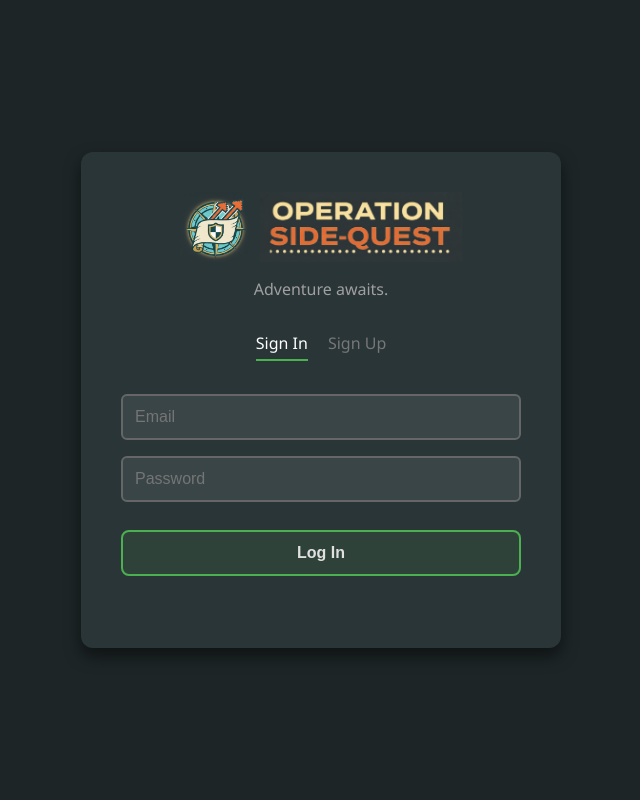
After one commit to JTSIV1/operation-side-quest, a Flask app: page /login in a window 1280 px wide. The commit adds this page. Shown: the whole page, without its empty margins (319-959 px from the left). Run offline with Flask 3, Linux system fonts and the light colour scheme.

Commit message:
frontend login screen and forwarding

```diff
--- a/frontend/app.py
+++ b/frontend/app.py
@@ -6,5 +6,9 @@ app = Flask(__name__)
 def index():
     return render_template("index.html")
 
+@app.route("/login")
+def login():
+    return render_template("login.html")
+
 if __name__ == "__main__":
     app.run(debug=True)
--- /dev/null
+++ b/frontend/templates/login.html
@@ -0,0 +1,214 @@
+<!DOCTYPE html>
+<html lang="en">
+<head>
+    <meta charset="UTF-8">
+    <meta name="viewport" content="width=device-width, initial-scale=1.0">
+    <title>Operation Side-Quest - Login</title>
+    <style>
+        body {
+            font-family: 'Segoe UI', Tahoma, Geneva, Verdana, sans-serif;
+            background-color: #1D2526;
+            color: #e0e0e0;
+            display: flex;
+            flex-direction: column;
+            align-items: center;
+            justify-content: center;
+            height: 100vh;
+            margin: 0;
+        }
+        .container {
+            background-color: #2A3537;
+            padding: 2.5rem;
+            border-radius: 12px;
+            box-shadow: 0 8px 16px rgba(0,0,0,0.5);
+            width: 100%;
+            max-width: 400px;
+            text-align: center;
+        }
+        .branding-login {
+            display: flex;
+            justify-content: center;
+            align-items: center;
+            margin-bottom: 1rem;
+        }
+        .branding-login img {
+            height: 70px;
+            width: auto;
+        }
+        p.subtitle {
+            margin-top: 0;
+            margin-bottom: 2rem;
+            color: #a0a0a0;
+        }
+        input {
+            width: 100%;
+            padding: 12px;
+            margin: 8px 0;
+            border-radius: 6px;
+            border: 2px solid #666;
+            background-color: #3A4547;
+            color: white;
+            box-sizing: border-box;
+            font-size: 1rem;
+        }
+        input:focus {
+            outline: none;
+            border-color: #4CAF50;
+        }
+        button {
+            width: 100%;
+            padding: 12px;
+            background-color: rgba(76, 175, 80, 0.1);
+            color: #e0e0e0;
+            border: 2px solid #4CAF50;
+            border-radius: 8px;
+            cursor: pointer;
+            font-size: 1rem;
+            font-weight: bold;
+            margin-top: 20px;
+            transition: background-color 0.3s ease;
+        }
+        button:hover {
+            background-color: rgba(76, 175, 80, 0.25);
+        }
+        .toggle {
+            display: flex;
+            justify-content: center;
+            gap: 20px;
+            margin-bottom: 25px;
+            cursor: pointer;
+            font-weight: 500;
+        }
+        .toggle span {
+            padding-bottom: 5px;
+            border-bottom: 2px solid transparent;
+            color: #777;
+            transition: all 0.3s;
+        }
+        .toggle span.active {
+            border-bottom: 2px solid #4CAF50;
+            color: #fff;
+        }
+        .hidden { display: none; }
+        .error { color: #cf6679; font-size: 0.9rem; margin-top: 15px; min-height: 1.2em; }
+    </style>
+</head>
+<body>
+    <div class="container">
+        <div class="branding-login">
+            <img src="{{ url_for('static', filename='images/logo.png') }}" alt="Logo" style="margin-right: 10px;">
+            <img src="{{ url_for('static', filename='images/text.png') }}" alt="Operation Side-Quest">
+        </div>
+        <p class="subtitle">Adventure awaits.</p>
+
+        <div class="toggle">
+            <span id="tab-login" class="active" onclick="showLogin()">Sign In</span>
+            <span id="tab-signup" onclick="showSignup()">Sign Up</span>
+        </div>
+
+        <div id="login-form">
+            <input type="email" id="login-email" placeholder="Email" required>
+            <input type="password" id="login-password" placeholder="Password" required>
+            <button onclick="doLogin()">Log In</button>
+        </div>
+
+        <div id="signup-form" class="hidden">
+            <input type="text" id="signup-username" placeholder="Username" required>
+            <input type="email" id="signup-email" placeholder="Email" required>
+            <div style="display: flex; gap: 10px;">
+                <input type="text" id="signup-firstname" placeholder="First Name" required>
+                <input type="text" id="signup-lastname" placeholder="Last Name" required>
+            </div>
+            <input type="password" id="signup-password" placeholder="Password" required>
+            <button onclick="doSignup()">Sign Up</button>
+        </div>
+        <div id="message" class="error"></div>
+    </div>
+
+    <script>
+        const API_URL = "http://127.0.0.1:8000";
+
+        function showLogin() {
+            document.getElementById('login-form').classList.remove('hidden');
+            document.getElementById('signup-form').classList.add('hidden');
+            document.getElementById('tab-login').classList.add('active');
+            document.getElementById('tab-signup').classList.remove('active');
+            document.getElementById('message').innerText = "";
+        }
+
+        function showSignup() {
+            document.getElementById('login-form').classList.add('hidden');
+            document.getElementById('signup-form').classList.remove('hidden');
+            document.getElementById('tab-login').classList.remove('active');
+            document.getElementById('tab-signup').classList.add('active');
+            document.getElementById('message').innerText = "";
+        }
+
+        async function doLogin() {
+            const email = document.getElementById('login-email').value;
+            const password = document.getElementById('login-password').value;
+
+            if(!email || !password) {
+                document.getElementById('message').innerText = "Please fill in all fields.";
+                return;
+            }
+
+            try {
+                const res = await fetch(`${API_URL}/login`, {
+                    method: 'POST',
+                    headers: {'Content-Type': 'application/json'},
+                    body: JSON.stringify({email, password})
+                });
+                const data = await res.json();
+                if (res.ok) {
+                    localStorage.setItem('user_id', data.user_id);
+                    window.location.href = "/";
+                } else {
+                    document.getElementById('message').innerText = data.detail || "Login failed";
+                }
+            } catch (e) {
+                console.error(e);
+                document.getElementById('message').innerText = "Connection error. Is backend running?";
+            }
+        }
+
+        async function doSignup() {
+            const username = document.getElementById('signup-username').value;
+            const email = document.getElementById('signup-email').value;
+            const firstName = document.getElementById('signup-firstname').value;
+            const lastName = document.getElementById('signup-lastname').value;
+            const password = document.getElementById('signup-password').value;
+
+            if(!username || !email || !firstName || !lastName || !password) {
+                document.getElementById('message').innerText = "Please fill in all fields.";
+                return;
+            }
+
+            try {
+                const res = await fetch(`${API_URL}/signup`, {
+                    method: 'POST',
+                    headers: {'Content-Type': 'application/json'},
+                    body: JSON.stringify({
+                        username, email, first_name: firstName, last_name: lastName, password
+                    })
+                });
+                const data = await res.json();
+                if (res.ok) {
+                    localStorage.setItem('user_id', data.user_id);
+                    window.location.href = "/";
+                } else {
+                    document.getElementById('message').innerText = data.detail || "Signup failed";
+                }
+            } catch (e) {
+                console.error(e);
+                document.getElementById('message').innerText = "Connection error. Is backend running?";
+            }
+        }
+
+        // Redirect to home if already logged in
+        if (localStorage.getItem('user_id')) {
+            window.location.href = "/";
+        }
+    </script>
+</body>
+</html>
```
Also changed, not shown: frontend/templates/index.html (+12 -0 lines).
